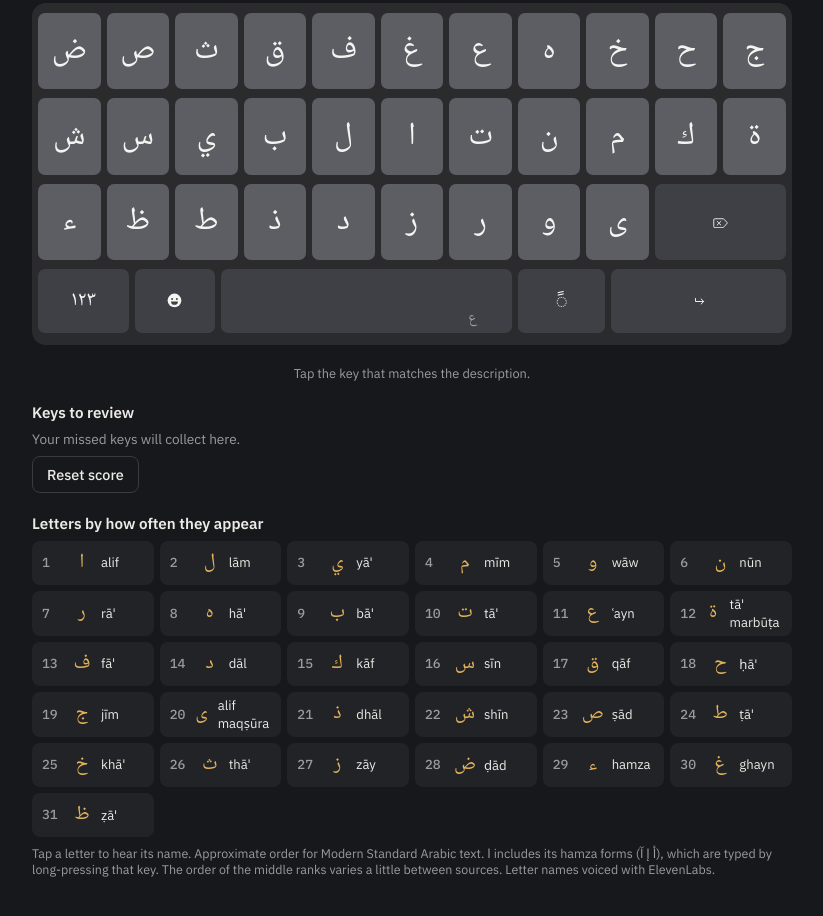
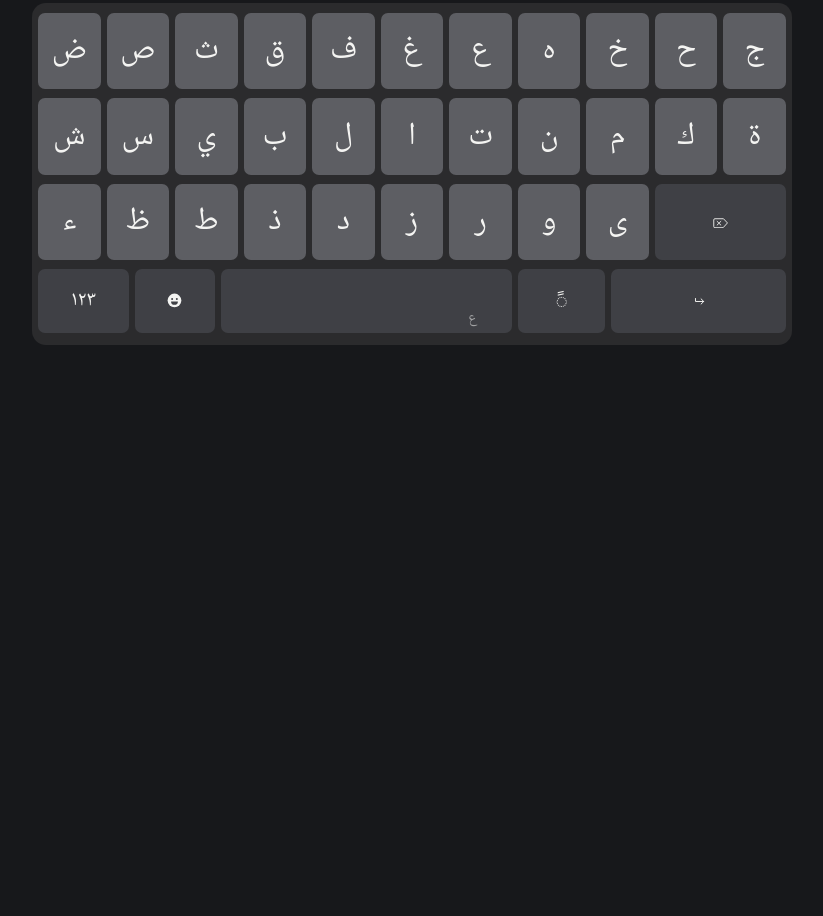
Before and after one commit to real-shafe/arabic-keyboard-drill, a website: page public/index.html in a window 1280 px wide. Shown: the part 378-1294 px from the top of the page, without its empty margins (228-1051 px from the left). After the commit the page ends 800 px from the top, so only its background shows below. Drawn offline with Linux system fonts and the light colour scheme.

Commit message:
Remove the hint line, review list and letter-frequency list
Co-Authored-By: Claude Opus 5.5 <noreply@anthropic.com>

```diff
--- a/public/index.html
+++ b/public/index.html
@@ -7,7 +7,7 @@
 <link rel="preconnect" href="https://fonts.googleapis.com">
 <link rel="stylesheet" href="https://fonts.googleapis.com/css2?family=Noto+Naskh+Arabic:wght@500;700&family=IBM+Plex+Sans:wght@400;500;600&family=IBM+Plex+Mono:wght@500&display=swap">
 <style>
-/* Layout: one column — prompt card on top, a faithful iOS-style Arabic keyboard below, review list at the bottom */
+/* Layout: one column — prompt card on top, a faithful iOS-style Arabic keyboard below */
 :root{
   --bg:#17181b; --panel:#222327; --key:#5d5e63; --key-fn:#3f4045; --key-text:#f4f4f2;
   --fg:#ecebe6; --muted:#9c9ba0; --accent:#e3b35a; --good:#5cc08a; --bad:#e2665c;
@@ -67,26 +67,11 @@ button:focus-visible{outline:2px solid var(--accent);outline-offset:2px}
 .k.hit{background:var(--good)!important;box-shadow:none}
 .k.miss{background:var(--bad)!important}
 .k.reveal{box-shadow:0 0 0 3px var(--good)}
-.hint{font-size:.8rem;color:var(--muted);text-align:center;margin:0}
 
-.review{display:flex;flex-direction:column;gap:8px}
-.review h2{font-size:.95rem;margin:0;font-weight:600}
-.chips{display:flex;flex-wrap:wrap;gap:6px}
-.chip{background:var(--panel);border-radius:999px;padding:4px 12px;font-size:.85rem;display:flex;gap:8px;align-items:center}
-.chip .ar{font-family:var(--ar);font-size:1.2rem;color:var(--accent)}
-.chip .n{font-family:var(--mono);color:var(--bad);font-size:.75rem}
-.empty{color:var(--muted);font-size:.85rem}
 .limit{display:flex;flex-direction:column;gap:6px;font-size:.9rem;color:var(--muted)}
 .limit b{color:var(--fg);font-family:var(--mono);font-weight:500}
 .limit input{width:100%;accent-color:var(--accent)}
 .k.out{opacity:.28}
-.ranks{display:grid;grid-template-columns:repeat(auto-fill,minmax(112px,1fr));gap:6px}
-.rk{display:flex;align-items:center;gap:8px;background:var(--panel);border-radius:8px;padding:5px 10px;font-size:.82rem;border:0;color:var(--fg);font-family:var(--ui);cursor:pointer;text-align:start}
-.rk:hover{background:#2c2d32}
-.rk .i{font-family:var(--mono);color:var(--muted);width:1.6em;font-variant-numeric:tabular-nums}
-.rk .ar{font-family:var(--ar);font-size:1.25rem;color:var(--accent);width:1.1em;text-align:center}
-.rk.off{opacity:.35}
-.note{font-size:.78rem;color:var(--muted);margin:0}
 @media (max-width:480px){.opts{grid-template-columns:1fr}.row{gap:4px}.kb{padding-inline:4px}}
 @media (prefers-reduced-motion:reduce){.k{transition:none}}
 </style>
@@ -119,19 +104,6 @@ button:focus-visible{outline:2px solid var(--accent);outline-offset:2px}
   <section class="prompt" id="prompt" aria-live="polite"></section>
 
   <div class="kb" id="kb" aria-label="Arabic keyboard"></div>
-  <p class="hint" id="hint">Tap the key that matches the description.</p>
-
-  <section class="review">
-    <h2>Keys to review</h2>
-    <div class="chips" id="chips"><span class="empty">Your missed keys will collect here.</span></div>
-    <button class="ghost" id="reset" style="align-self:flex-start">Reset score</button>
-  </section>
-
-  <section class="review">
-    <h2>Letters by how often they appear</h2>
-    <div class="ranks" id="ranks"></div>
-    <p class="note">Tap a letter to hear its name. Approximate order for Modern Standard Arabic text. ا includes its hamza forms (أ إ آ), which are typed by long-pressing that key. The order of the middle ranks varies a little between sources. Letter names voiced with ElevenLabs.</p>
-  </section>
 </div>
 
 <script>
@@ -200,7 +172,6 @@ function pool(){return all.filter(k=>!k.fn&&rank[k.id]<limit)}
 function applyLimit(){
   $("limn").textContent=limit;
   kb.querySelectorAll(".k").forEach(e=>{const k=byId[e.dataset.id];e.classList.toggle("out",!k.fn&&rank[k.id]>=limit)});
-  $("ranks").innerHTML=freq.map((c,i)=>`<button class="rk${i>=limit?" off":""}" data-say="${c}" aria-label="Hear ${byId[c].name}"><span class="i">${i+1}</span><span class="ar">${c}</span>${byId[c].name}</button>`).join("");
 }
 let last=null;
 function pick(){
@@ -220,10 +191,8 @@ function next(){
   clips[k.ch].preload="auto";
   const pr=$("prompt");
   if(state.mode==="find"){
-    $("hint").textContent="Tap the key that matches the description.";
     pr.innerHTML=`<div class="eyebrow">Find this key</div><div class="q">${label(k)}<small>${k.sound}</small></div><div class="feedback" id="fb"></div>`;
   }else{
-    $("hint").textContent="The highlighted key — which one is it?";
     keyEl(k.id).classList.add("target");
     const p=pool().filter(x=>x!==k&&x.fn===k.fn);
     const others=[];while(others.length<3&&p.length){others.push(p.splice(Math.floor(Math.random()*p.length),1)[0])}
@@ -262,8 +231,6 @@ document.addEventListener("keydown",e=>{if(e.key==="Enter"&&state.locked&&!e.tar
 
 function render(){
   $("score").textContent=`${state.score}/${state.total}`;$("streak").textContent=state.streak;$("best").textContent=state.best;
-  const m=Object.entries(state.missed).sort((a,b)=>b[1]-a[1]);
-  $("chips").innerHTML=m.length?m.map(([id,n])=>{const k=byId[id];return `<span class="chip">${k.fn?"":`<span class="ar">${k.ch}</span>`}${k.name}<span class="n">×${n}</span></span>`}).join(""):`<span class="empty">Your missed keys will collect here.</span>`;
 }
 function setMode(m){state.mode=m;$("m-find").setAttribute("aria-pressed",m==="find");$("m-name").setAttribute("aria-pressed",m==="name");next()}
 $("m-find").onclick=()=>setMode("find");$("m-name").onclick=()=>setMode("name");
@@ -271,7 +238,6 @@ $("hide").onchange=e=>kb.querySelectorAll(".k").forEach(k=>k.classList.toggle("h
 $("speak").checked=savedSpeak;$("speak").onchange=save;
 $("lim").oninput=e=>{limit=+e.target.value;applyLimit()};
 $("lim").onchange=()=>{save();next()};
-$("reset").onclick=()=>{state.score=state.total=state.streak=0;state.missed={};render();save();next()};
 limit=savedLimit;$("lim").value=limit;applyLimit();
 render();next();
 </script>
```
